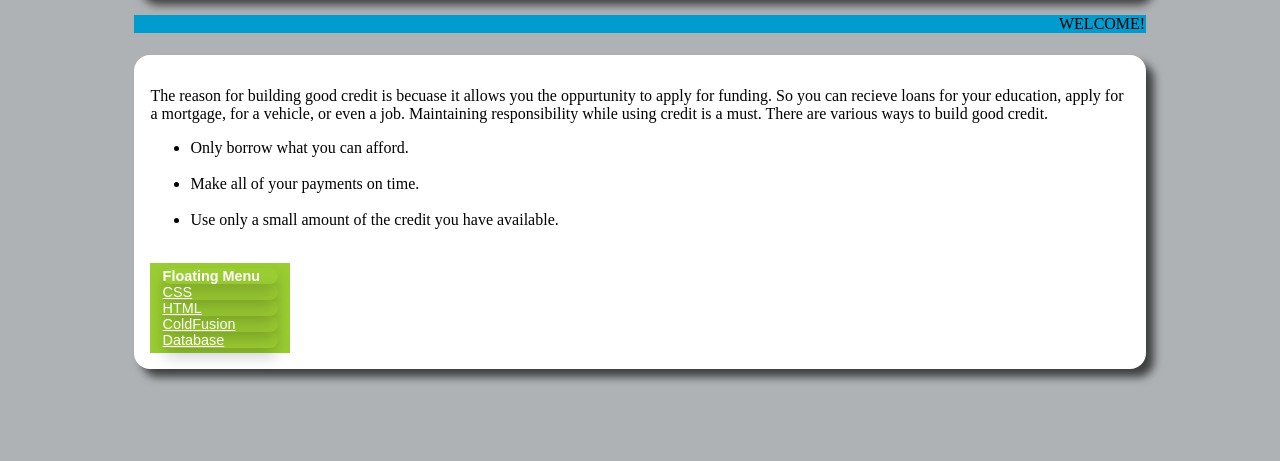
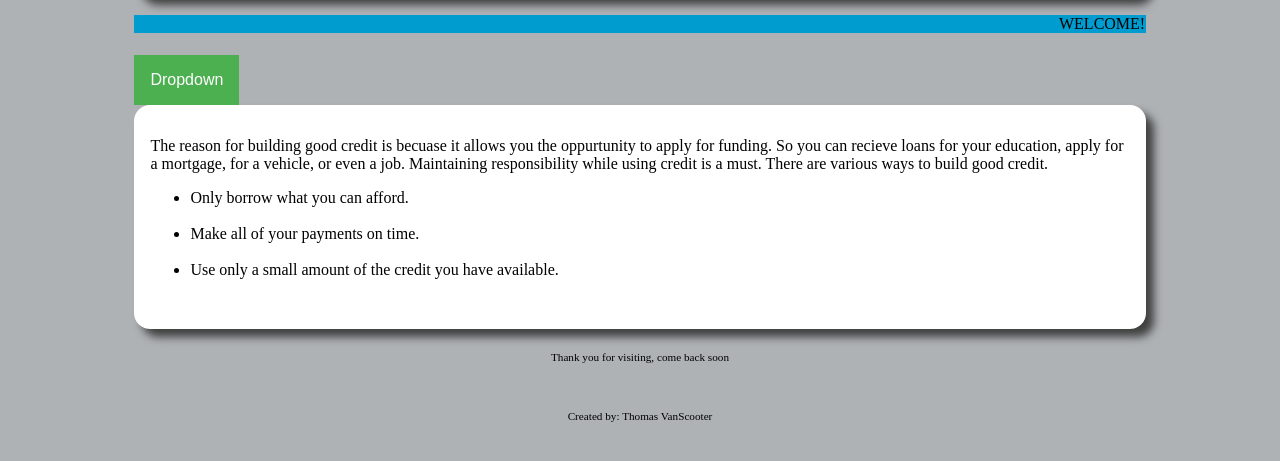
Before and after one commit to tvanscooter/Credit.github.io, a plain HTML site: page index.html in a window 1280 px wide. Shown: the part 181-642 px from the top of the page. Drawn offline with Linux system fonts and the light colour scheme.

Commit message:
Update index.html

```diff
--- a/index.html
+++ b/index.html
@@ -24,30 +24,62 @@
 	<br>
 	<br>
 	<style>
-  body {
-    background-image: url('/pix/samples/bg1.gif');
-  }
-  main {
-    margin-bottom: 200%;
-  }
-  .floating-menu {
-    font-family: sans-serif;
-    background: yellowgreen;
-    padding: 5px;;
-    width: 130px;
-    z-index: 100;
-    position: relative;
-  }
-  .floating-menu a,
-  .floating-menu h3 {
-    font-size: 0.9em;
-    display: block;
-    box-shadow: 0px 8px 16px 0px rgba(0,0,0,0.2);
-    margin: 0 0.5em;
-    border-radius: 1em;
-    color: white;
-  }
+/* Style The Dropdown Button */
+.dropbtn {
+  background-color: #4CAF50;
+  color: white;
+  padding: 16px;
+  font-size: 16px;
+  border: none;
+  cursor: pointer;
+}
+
+/* The container <div> - needed to position the dropdown content */
+.dropdown {
+  position: relative;
+  display: inline-block;
+}
+
+/* Dropdown Content (Hidden by Default) */
+.dropdown-content {
+  display: none;
+  position: absolute;
+  background-color: #f9f9f9;
+  min-width: 160px;
+  box-shadow: 0px 8px 16px 0px rgba(0,0,0,0.2);
+  z-index: 1;
+}
+
+/* Links inside the dropdown */
+.dropdown-content a {
+  color: black;
+  padding: 12px 16px;
+  text-decoration: none;
+  display: block;
+}
+
+/* Change color of dropdown links on hover */
+.dropdown-content a:hover {background-color: #f1f1f1}
+
+/* Show the dropdown menu on hover */
+.dropdown:hover .dropdown-content {
+  display: block;
+}
+
+/* Change the background color of the dropdown button when the dropdown content is shown */
+.dropdown:hover .dropbtn {
+  background-color: #3e8e41;
+}
 </style>
+
+<div class="dropdown">
+  <button class="dropbtn">Dropdown</button>
+  <div class="dropdown-content">
+    <a href="#">Link 1</a>
+    <a href="#">Link 2</a>
+    <a href="#">Link 3</a>
+  </div>
+</div>
 	<!-- Use the main area to add the main content of the webpage -->
 	<main>
 		<p>The reason for building good credit is becuase it allows you the oppurtunity to apply for funding. So you can recieve loans for your education, apply for a mortgage, for a vehicle, or even a job. Maintaining responsibility while using credit is a must. There are various ways to build good credit.</p>
@@ -61,12 +93,6 @@
 		</ul>
 		<br>
 
-   		 <nav class="floating-menu">
-   		 <h3>Floating Menu</h3>
-  		  <a href="/css/">CSS</a>
-   		 <a href="/html/">HTML</a>
-   		 <a href="/coldfusion/">ColdFusion</a>
-   		 <a href="/database/">Database</a>
  	 </nav>
 	</main>
 
```
